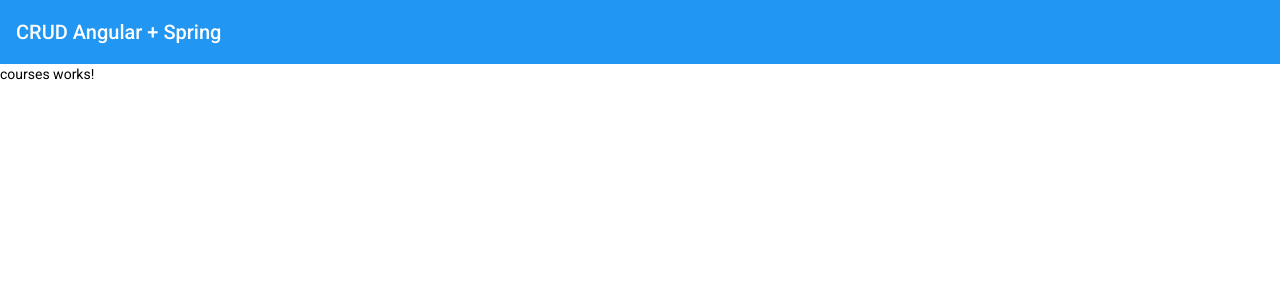
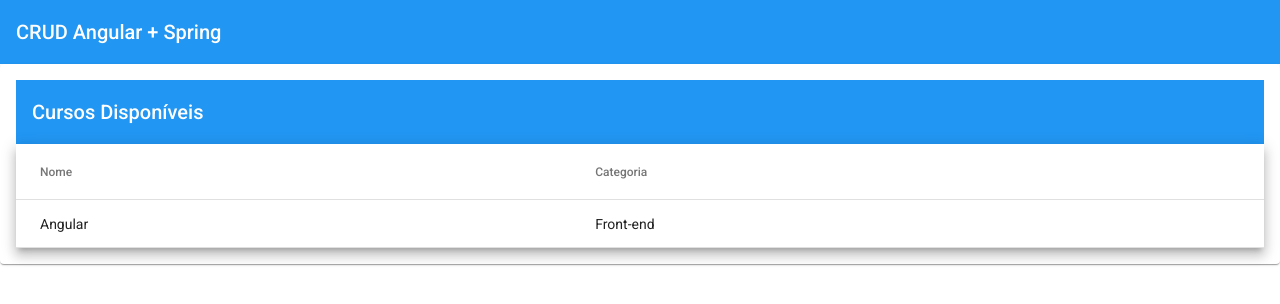
Before and after one commit to felipesntsassis/crud-angular-spring, an Angular app in the folder crud-angular/: page /courses in a window 1280 px wide. Shown: the top 304 px of the page. Built offline with nearby package versions, Linux system fonts and the light colour scheme.

Commit message:
Desenvolvimento da tabela para listar os cursos.

```diff
--- a/crud-angular/src/app/courses/courses.module.ts
+++ b/crud-angular/src/app/courses/courses.module.ts
@@ -1,6 +1,7 @@
+import { CommonModule } from '@angular/common';
 import { NgModule } from '@angular/core';
-import { CommonModule } from '@angular/common';
 
+import { AppMaterialModule } from '../shared/app-material/app-material.module';
 import { CoursesRoutingModule } from './courses-routing.module';
 import { CoursesComponent } from './courses/courses.component';
 
@@ -10,6 +11,7 @@
     CoursesComponent
   ],
   imports: [
+    AppMaterialModule,
     CommonModule,
     CoursesRoutingModule
   ]
--- a/crud-angular/src/app/courses/courses/courses.component.html
+++ b/crud-angular/src/app/courses/courses/courses.component.html
@@ -1 +1,25 @@
-<p>courses works!</p>
+<mat-card>
+  <mat-toolbar color="primary">
+    Cursos Disponíveis
+  </mat-toolbar>
+
+  <mat-card-content>
+    <table mat-table [dataSource]="courses" class="mat-elevation-z8">
+
+      <!-- Name Column -->
+      <ng-container matColumnDef="name">
+        <th mat-header-cell *matHeaderCellDef> Nome </th>
+        <td mat-cell *matCellDef="let course"> {{ course.name }} </td>
+      </ng-container>
+
+      <!-- Category Column -->
+      <ng-container matColumnDef="category">
+        <th mat-header-cell *matHeaderCellDef> Categoria </th>
+        <td mat-cell *matCellDef="let course"> {{course.category}} </td>
+      </ng-container>
+
+      <tr mat-header-row *matHeaderRowDef="displayedColumns"></tr>
+      <tr mat-row *matRowDef="let row; columns: displayedColumns;"></tr>
+    </table>
+  </mat-card-content>
+</mat-card>
--- a/crud-angular/src/app/courses/courses/courses.component.scss
+++ b/crud-angular/src/app/courses/courses/courses.component.scss
@@ -0,0 +1,3 @@
+table {
+  width: 100%;
+}
--- a/crud-angular/src/app/courses/courses/courses.component.ts
+++ b/crud-angular/src/app/courses/courses/courses.component.ts
@@ -1,15 +1,24 @@
 import { Component, OnInit } from '@angular/core';
+
+import { Course } from '../model/course';
 
 @Component({
   selector: 'app-courses',
   templateUrl: './courses.component.html',
-  styleUrls: ['./courses.component.scss']
+  styleUrls: ['./courses.component.scss'],
 })
 export class CoursesComponent implements OnInit {
 
-  constructor() { }
+  courses: Course[] = [
+    { _id: '1', name: 'Angular', category: 'Front-end' },
+  ];
+  displayedColumns = ['name', 'category'];
+
+  constructor() {
+    // Também está certo! Mas poupa uma linha de código
+    // this.courses = [];
+  }
 
   ngOnInit(): void {
   }
-
 }
--- /dev/null
+++ b/crud-angular/src/app/courses/model/course.ts
@@ -0,0 +1,7 @@
+export interface Course {
+
+  _id: string;
+  name: string;
+  category: string;
+
+}
```
Also changed, not shown: crud-angular/src/app/shared/app-material/app-material.module.ts (added, +13 -0 lines).
